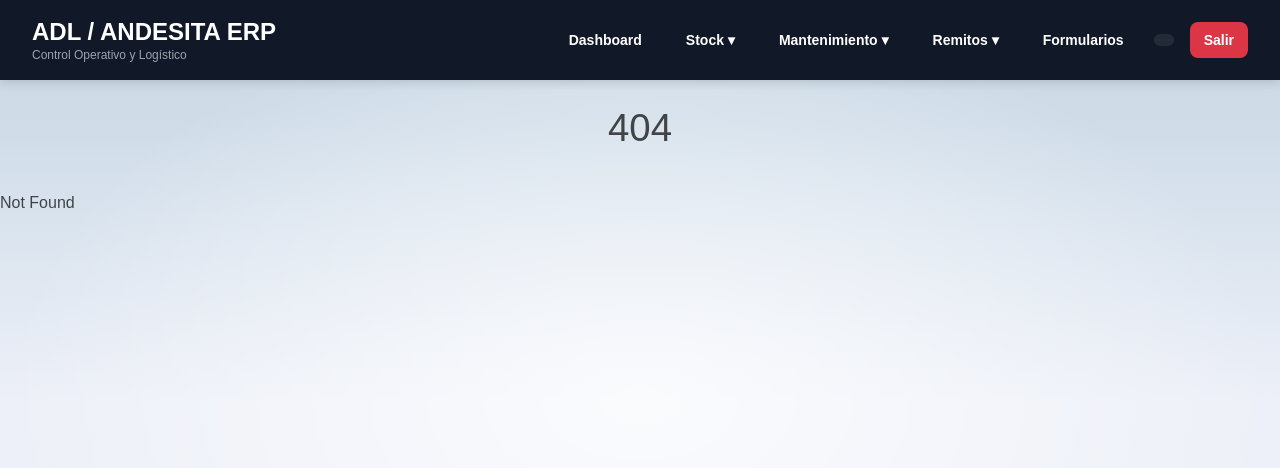
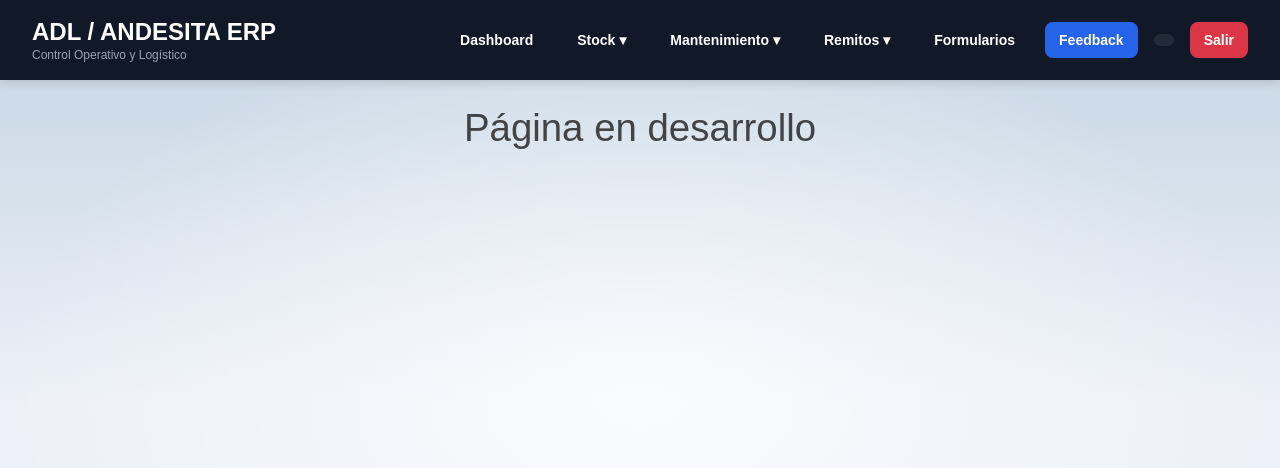
Before and after one commit to miguelkenny/adl-app, a SvelteKit app: page /feedback in a window 1280 px wide. Before the commit this address had no page. Shown: the top 468 px of the page. Built offline with nearby package versions, Linux system fonts and the light colour scheme; sample sign-in values are in the browser's storage.

Commit message:
first commit

```diff
--- a/src/routes/Header.svelte
+++ b/src/routes/Header.svelte
@@ -179,6 +179,16 @@
 					Formularios
 				</a>
 			</li>
+
+			<li aria-current={page.url.pathname.startsWith('/feedback') ? 'page' : undefined}>
+				<a
+					href={resolve('/feedback')}
+					onclick={() => (menuOpen = false)}
+				>
+					Feedback
+				</a>
+			</li>
+
 			<li class="user-info">
 
 				<div class="user-badge">
--- /dev/null
+++ b/src/routes/feedback/+page.svelte
@@ -0,0 +1 @@
+<h1>Página en desarrollo</h1>
```
